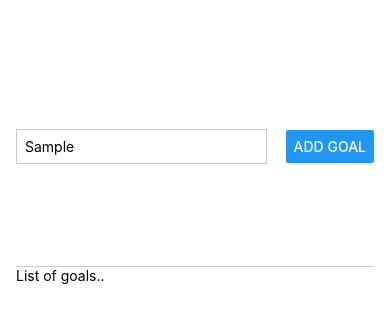
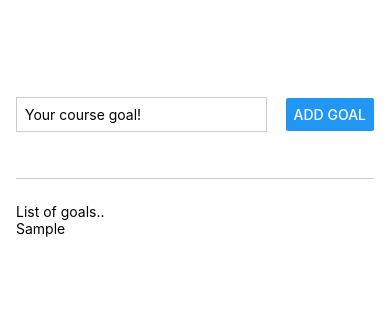
Before and after one commit to oscarolsson94/react-native-prac, a React Native app: screen / in a window 390 px wide. Both pictures are taken after typing "Sample" into the empty fields and a click on the button "ADD GOAL". Shown: the top 322 px of the page. Built offline with nearby package versions, Linux system fonts and the light colour scheme.

Commit message:
creating simple todo

```diff
--- a/App.js
+++ b/App.js
@@ -1,14 +1,35 @@
+import { useState } from "react";
 import { StyleSheet, Text, View, Button, TextInput } from "react-native";
 
 export default function App() {
+  const [text, setText] = useState("");
+  const [goals, setGoals] = useState([]);
+
+  const goalInputHandler = (enteredText) => {
+    setText(enteredText);
+  };
+
+  const addGoalHandler = () => {
+    setGoals((goals) => [...goals, text]);
+    setText("");
+  };
+
   return (
     <View style={styles.appContainer}>
       <View style={styles.inputContainer}>
-        <TextInput style={styles.textInput} placeholder="Your course goal!" />
-        <Button title="Add Goal" />
+        <TextInput
+          value={text}
+          onChangeText={goalInputHandler}
+          style={styles.textInput}
+          placeholder="Your course goal!"
+        />
+        <Button title="Add Goal" onPress={addGoalHandler} />
       </View>
       <View style={styles.goalsContainer}>
         <Text>List of goals..</Text>
+        {goals.map((goal, index) => (
+          <Text key={index}>{goal}</Text>
+        ))}
       </View>
     </View>
   );
@@ -25,7 +46,7 @@ const styles = StyleSheet.create({
     flexDirection: "row",
     justifyContent: "space-between",
     alignItems: "center",
-    paddingBottom: 24,
+    marginBottom: 24,
     borderBottomWidth: 1,
     borderBottomColor: "#cccccc",
   },
@@ -37,6 +58,6 @@ const styles = StyleSheet.create({
     padding: 8,
   },
   goalsContainer: {
-    flex: 3,
+    flex: 5,
   },
 });
```
